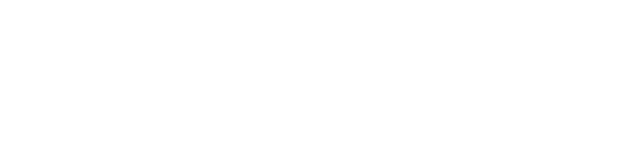
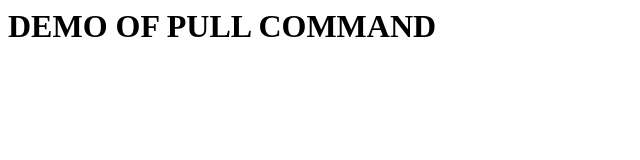
Before and after one commit to Varshitha713/Sshrepodemo, a plain HTML site: page index.html in a window 1280 px wide. Shown: the whole page, without its empty margins (0-640 px from the left). Drawn offline with Linux system fonts and the light colour scheme.

Commit message:
added title and h1 tags

```diff
--- a/index.html
+++ b/index.html
@@ -1,6 +1,8 @@
  <html>
 	 <head>
+		 <title>pull</title>
 	 </head>
 	 <body>
+		 <h1>DEMO OF PULL COMMAND</h1>
 	 </body>
  </html>
```
